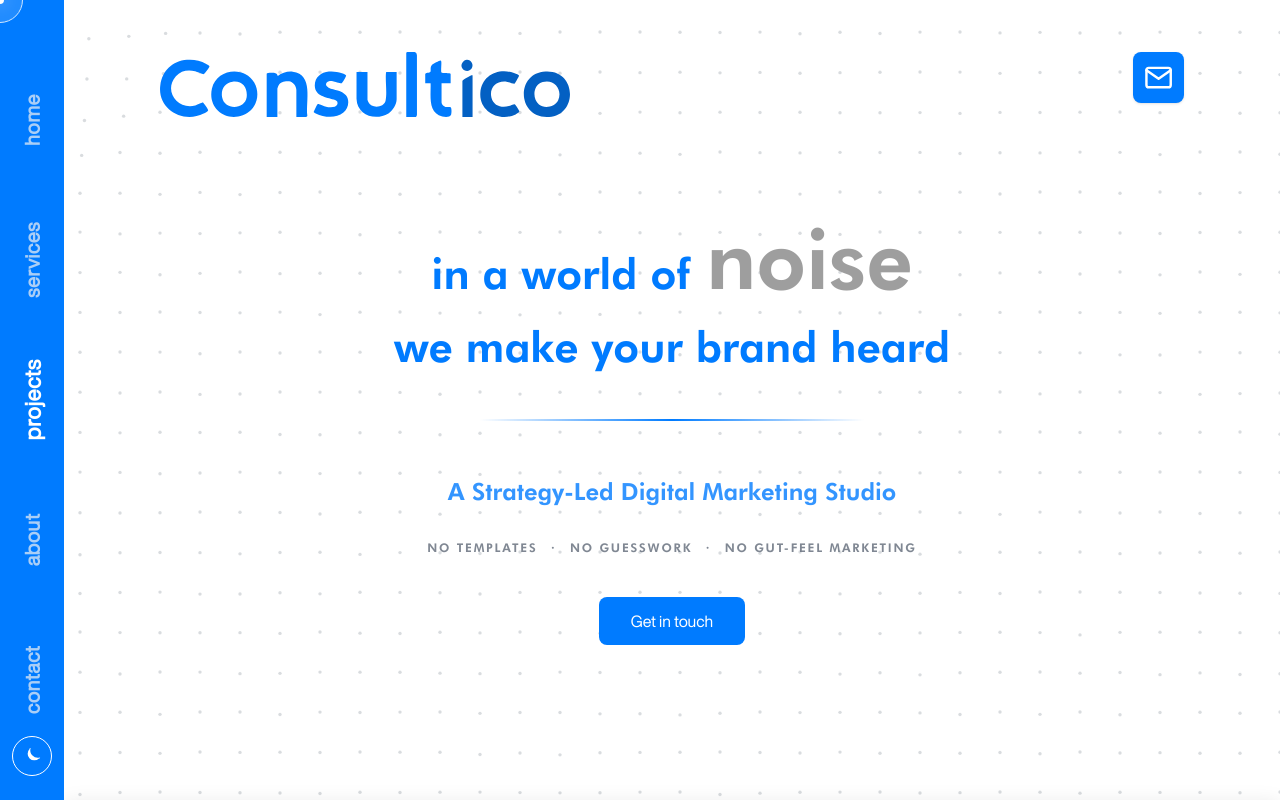
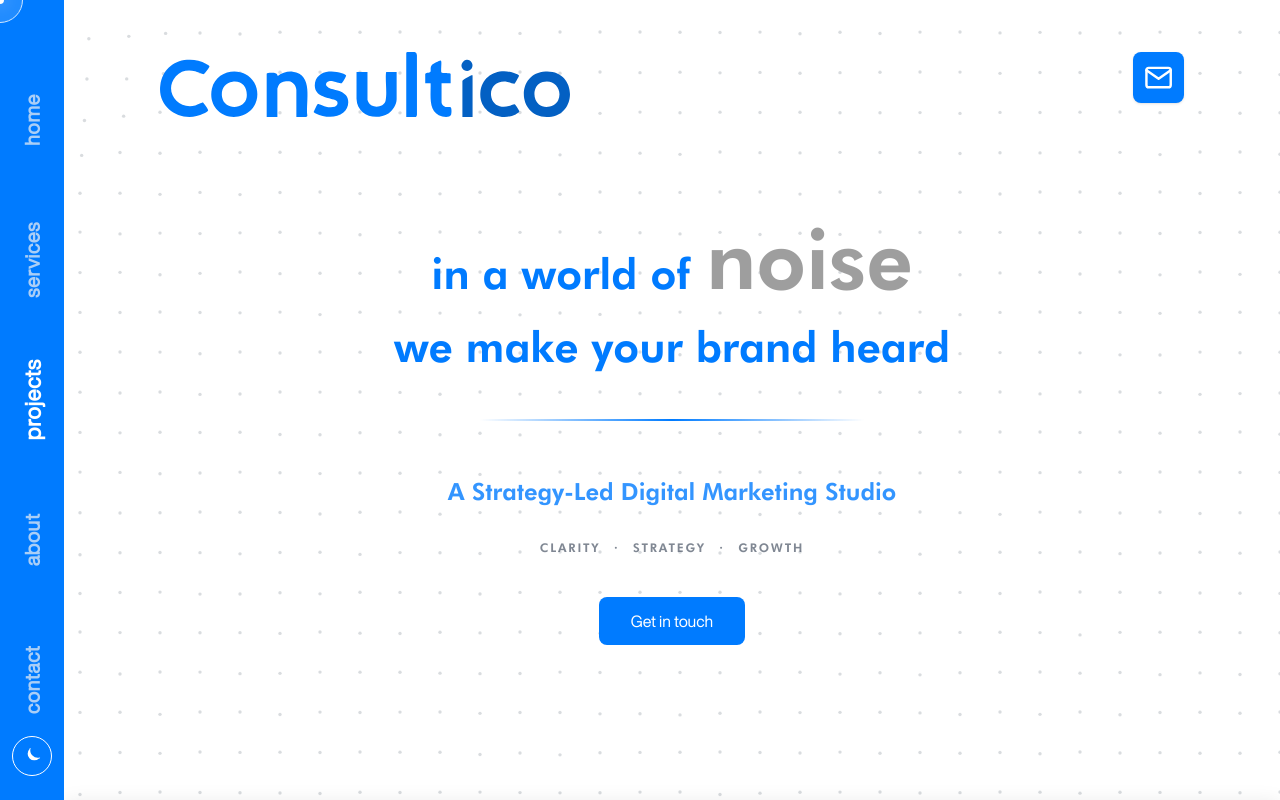
Before and after one commit to gabrielsaban/consultico-marketing-site, a Next.js app: page / in a window 1280 px wide. Shown: the top 800 px of the page. Built offline with nearby package versions, Linux system fonts and the light colour scheme; no server answers; grey boxes are pictures that could not be loaded.

Commit message:
copy(hero): update positioning keywords

```diff
--- a/src/components/HeroSection.tsx
+++ b/src/components/HeroSection.tsx
@@ -122,7 +122,7 @@ export default function HeroSection() {
           {/* Philosophy Micro Line */}
           <motion.div className="mb-10" variants={itemVariants}>
             <p className="text-gray-600 dark:text-gray-300 font-futura text-[clamp(0.75rem,0.9vw,0.85rem)] tracking-[0.15em] opacity-70 uppercase">
-               No Templates <span className="mx-2">·</span> No Guesswork <span className="mx-2">·</span> No Gut-Feel Marketing
+               Clarity <span className="mx-2">·</span> Strategy <span className="mx-2">·</span> Growth
             </p>
           </motion.div>
 
```
